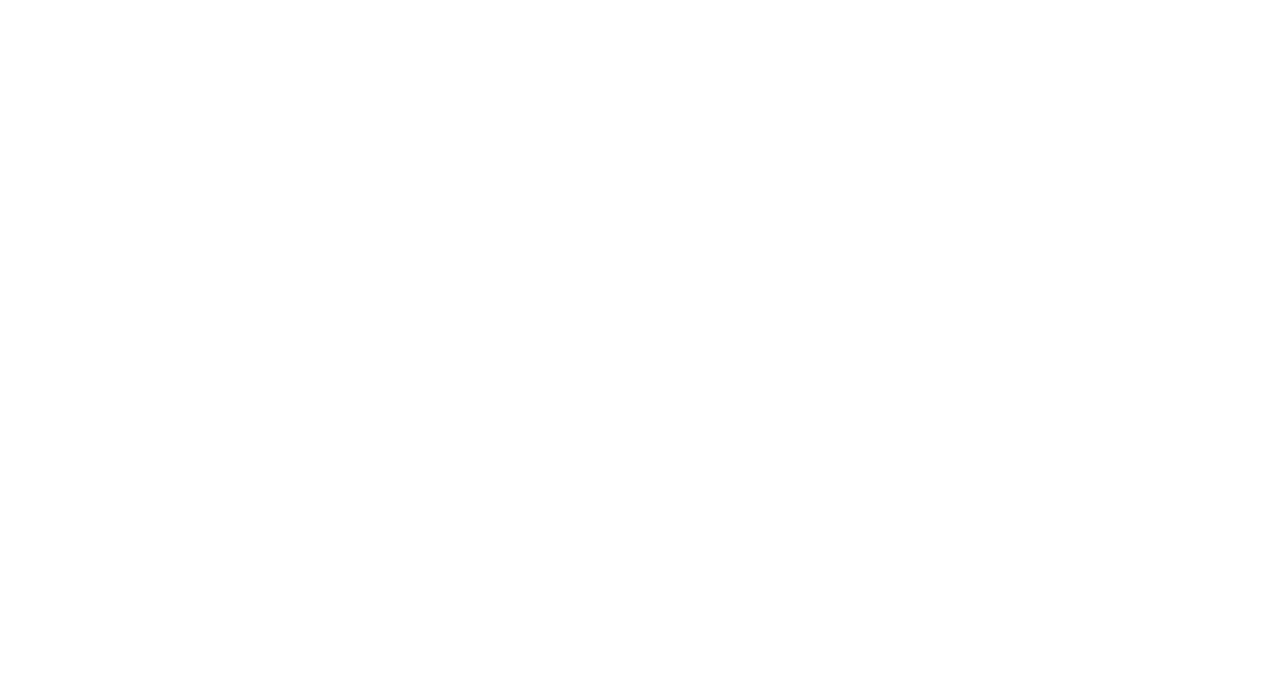
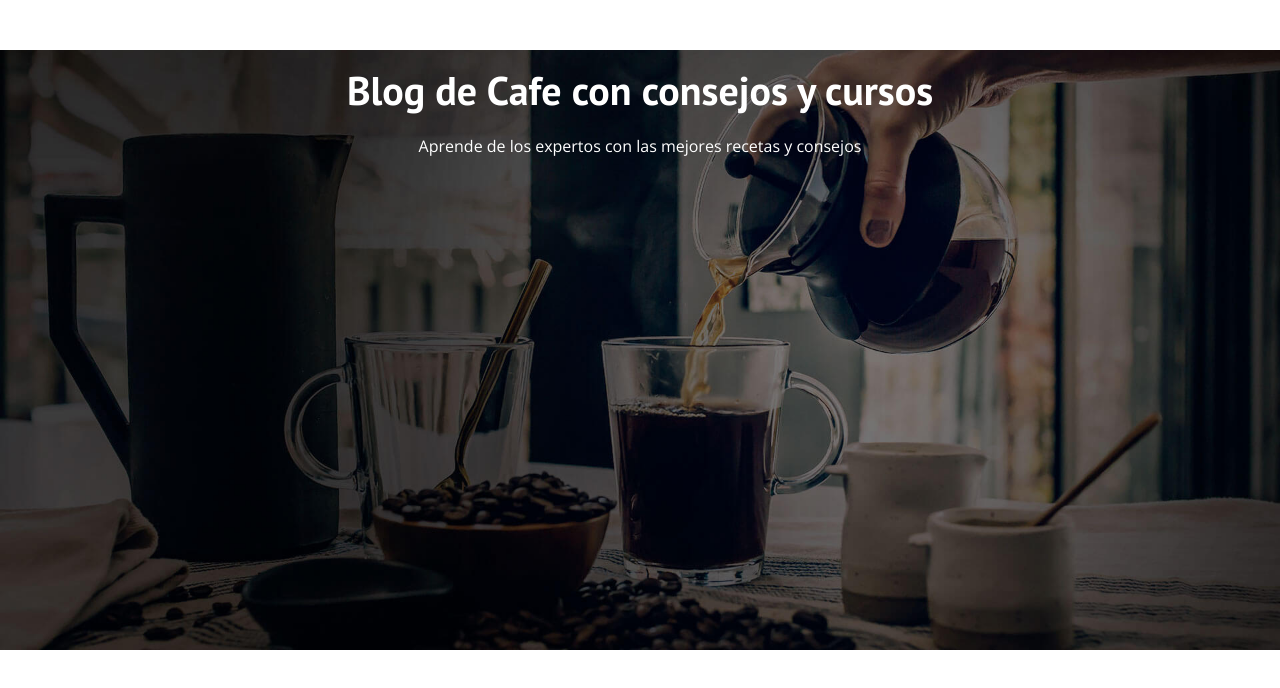
Before and after one commit to clennone/coffee_basic-page, a plain HTML site: page index.html in a window 1280 px wide. Drawn offline with nearby package versions, Linux system fonts and the light colour scheme.

Commit message:
new branch

```diff
--- a/css/style.css
+++ b/css/style.css
@@ -71,3 +71,20 @@ img{
 .centrar-texto {
     text-align: center;
 }
+
+
+/** headers **/
+
+.header {
+    background-image: url(../img/banner.jpg);
+    height: 60rem;
+    background-size: cover;
+    background-repeat: no-repeat;
+    background-position: center center; /*centra imagen de arriba hacia abajo */
+}
+
+.header__texto{
+    text-align: center;
+    color: var(--blanco);
+    margin-top: 5rem;
+}
--- a/index.html
+++ b/index.html
@@ -13,5 +13,12 @@
 </head>
 <body>
 
+    <header class="header">
+        <div class="header__texto">
+            <h2 class="no-margin">Blog de Cafe con consejos y cursos</h2>
+            <p class="no-margin">Aprende de los expertos con las mejores recetas y consejos</p>
+        </div>
+    </header>
+
 </body>
 </html>
```
